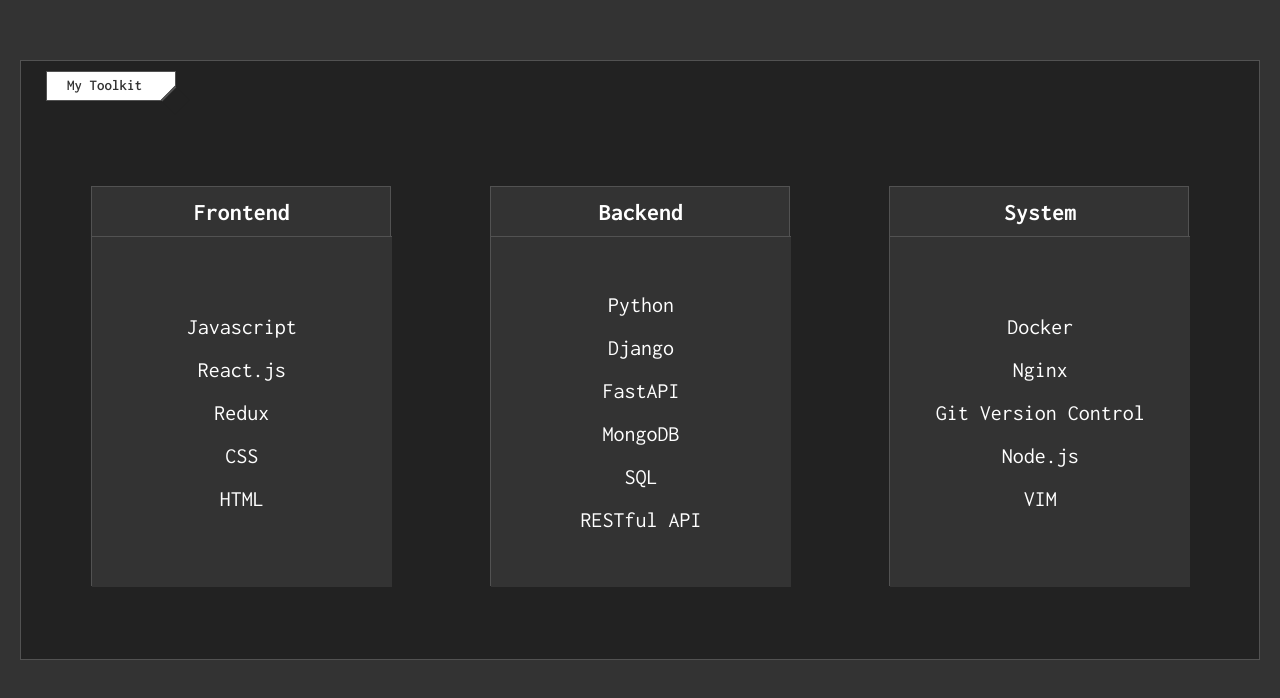
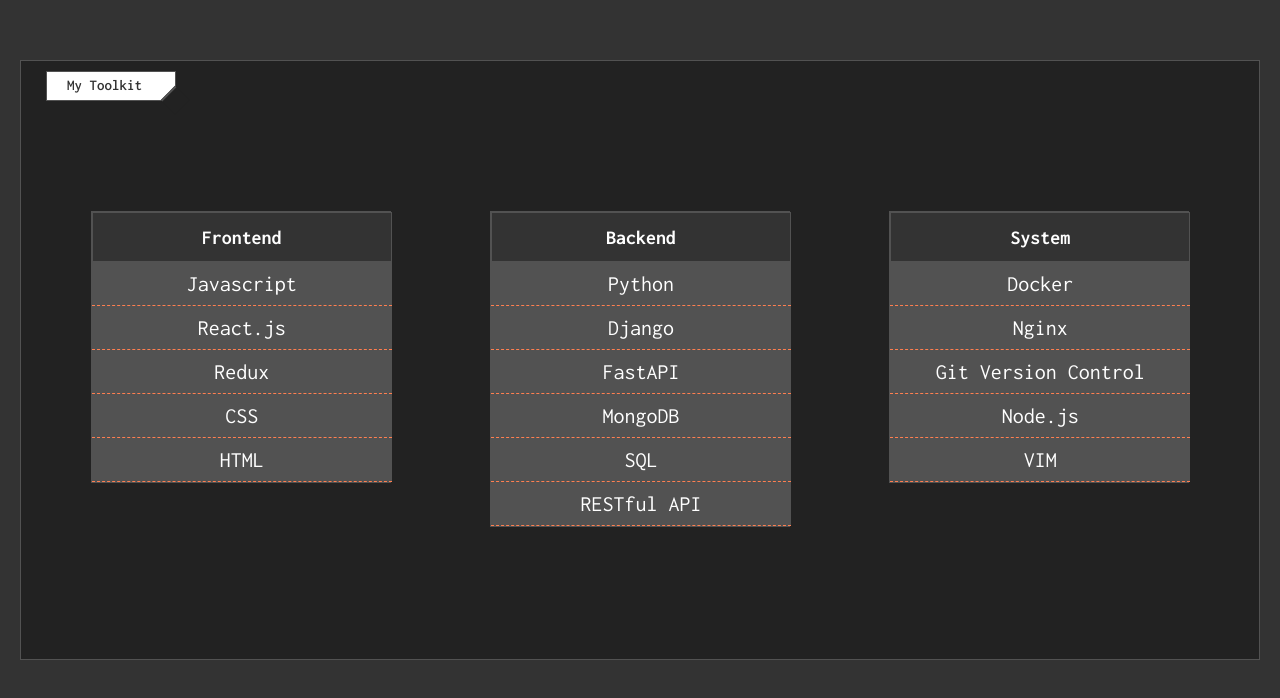
Before and after one commit to SlySkillet/scdotcom-mernV2, a React (Create React App) app in the folder frontend/: page / in a window 1280 px wide. Shown: the part 1540-2238 px from the top of the page. Built offline with nearby package versions, Linux system fonts and the light colour scheme; a web font is replaced by a local one.

Commit message:
reformat skill-boxes

```diff
--- a/frontend/src/components/home/home-components/BioContent.jsx
+++ b/frontend/src/components/home/home-components/BioContent.jsx
@@ -25,6 +25,45 @@
         </p>
       </div>
       <div className="skills-container">
+        <p className="label">My Toolkit</p>
+        <table className="skills-box skills-box1">
+          <thead className="skills-head">
+            <h5>Frontend</h5>
+          </thead>
+          <tbody className="skills-details">
+            <tr className="skill">Javascript</tr>
+            <tr className="skill">React.js</tr>
+            <tr className="skill">Redux</tr>
+            <tr className="skill">CSS</tr>
+            <tr className="skill">HTML</tr>
+          </tbody>
+        </table>
+        <table className="skills-box skills-box2">
+          <thead className="skills-head">
+            <h5>Backend</h5>
+          </thead>
+          <tbody className="skills-details">
+            <tr className="skill">Python</tr>
+            <tr className="skill">Django</tr>
+            <tr className="skill">FastAPI</tr>
+            <tr className="skill">MongoDB</tr>
+            <tr className="skill">SQL</tr>
+            <tr className="skill">RESTful API</tr>
+          </tbody>
+        </table>
+        <table className="skills-box skills-box3">
+          <thead className="skills-head">
+            <h5>System</h5>
+          </thead>
+          <tbody className="skills-details">
+            <tr className="skill">Docker</tr>
+            <tr className="skill">Nginx</tr>
+            <tr className="skill">Git Version Control</tr>
+            <tr className="skill">Node.js</tr>
+            <tr className="skill">VIM</tr>
+          </tbody>
+        </table>
+        {/* <div className="skills-container">
         <p className="label">My Toolkit</p>
         <div className="skills-box skills-box1">
           <h5 className="skills-head">Frontend</h5>
@@ -56,7 +95,7 @@
             <p className="skill">Node.js</p>
             <p className="skill">VIM</p>
           </div>
-        </div>
+        </div> */}
       </div>
     </div>
   );
--- a/frontend/src/components/home/home-styles.css
+++ b/frontend/src/components/home/home-styles.css
@@ -126,7 +126,7 @@
   grid-template-rows: 50px 550px;
   grid-template-columns: 20px 1fr 1fr 1fr 20px;
   flex-wrap: wrap;
-  align-items: center;
+  align-items: flex-start;
   background-color: rgb(34, 34, 34);
   border: 1px solid rgb(82, 82, 82);
   margin: 0px 20px;
@@ -143,6 +143,7 @@
   font-size: 15px;
   color: rgb(51, 51, 51);
   padding: 5px 20px;
+  margin-top: 10px;
   margin-left: 25px;
   border: rgb(82, 82, 82) 1px solid;
   /* border: rgb(108, 108, 108) 2px solid; */
@@ -170,14 +171,15 @@
 
 .skills-box {
   grid-row: 2;
-  height: 400px;
+  /* height: 400px; */
   background-color: rgb(51, 51, 51);
   border: rgb(82, 82, 82) 1px solid;
   justify-self: center;
   width: 300px;
   display: grid;
-  grid-template-rows: 50px 350px;
+  grid-template-rows: 50px 1fr;
   grid-template-columns: 300px;
+  margin-top: 100px;
 }
 
 .skills-box.skills-box1 {
@@ -193,6 +195,7 @@
 }
 
 .skills-head {
+  background-color: rgb(51, 51, 51);
   color: white;
   justify-self: center;
   font-size: 24px;
@@ -203,16 +206,13 @@
   flex-wrap: wrap;
   justify-content: center;
   align-content: center;
-  border-bottom: 1px solid rgb(82, 82, 82);
+  border: 1px solid rgb(82, 82, 82);
 }
 
 .skills-details {
   color: white;
-  display: flex;
-  flex-direction: column;
-  gap: 20px;
-  justify-content: center;
-  /* width: 100%; */
+  display: grid;
+  /* gap: 20px; */
   background-color: rgb(51, 51, 51);
 }
 
@@ -221,6 +221,11 @@
   display: flex;
   flex-wrap: wrap;
   justify-content: center;
+  align-content: center;
+  width: 100%;
+  background-color: rgb(82, 82, 82);
+  border-bottom: 1px dashed coral;
+  padding: 10px 0px;
 }
 
 .featured-project-container {
```
